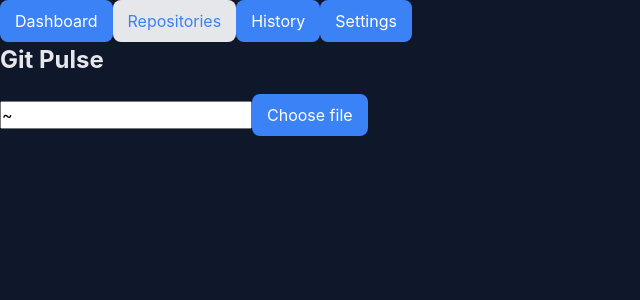
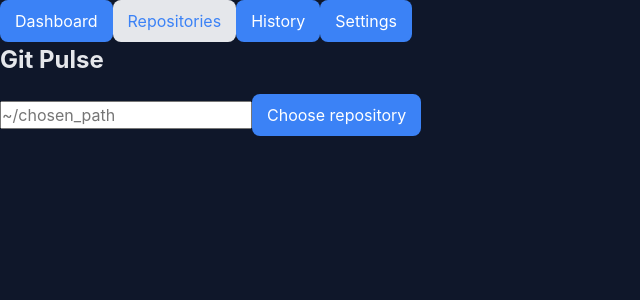
Before and after one commit to Pekaboiz/gitpulse-app, a React (Vite) app: page / in a window 1280 px wide. Both pictures are taken after a click on the button "Repositories". Shown: the top 300 px of the page, without its empty margins (0-640 px from the left). Built offline with nearby package versions, Linux system fonts and the light colour scheme.

Commit message:
test comit

```diff
--- a/src/features/git/components/GitCommit.tsx
+++ b/src/features/git/components/GitCommit.tsx
@@ -1,16 +1,30 @@
-import React, { useState } from 'react'
-import Button from './UI/Button';
+import { useState } from "react";
+import Button from "./UI/Button";
 
-function GitCommit() {
-  const [commitMsg, setCommitMsg] = useState<string>("");
+type Props = {
+  onClick: (commitMsg: string) => void;
+};
+
+function GitCommit({ onClick }: Props) {
+  const [commitMsg, setCommitMsg] = useState("");
+
+  const handleCommit = () => {
+    onClick(commitMsg);
+    setCommitMsg("");
+  };
 
   return (
     <div>
-        <input onChange={(e) => {setCommitMsg(e.target.value)}}
-                type="text" placeholder='commit message'/>
-        <Button onClick={() => {}} label='Commit changes'/>
+      <input
+        value={commitMsg}
+        onChange={(e) => setCommitMsg(e.target.value)}
+        type="text"
+        placeholder="commit message"
+      />
+
+      <Button onClick={handleCommit} label="Commit changes" />
     </div>
-  )
+  );
 }
 
-export default GitCommit
+export default GitCommit;
--- a/src/pages/ReposPage.tsx
+++ b/src/pages/ReposPage.tsx
@@ -1,21 +1,39 @@
-import { useState } from 'react'
-import { parseGitStatus } from '../features/git/model/gitStatusParser';
-import GitFileList from '../features/git/components/GitFileList';
-import { GitFileStatus } from '../features/git/model/gitTypes';
-import { getGitStatus } from '../features/git/api';
-import { GitStatusButton } from '../features/git/components/GitStatusButton';
-import Button from '../features/git/components/UI/Button';
-import { open } from '@tauri-apps/plugin-dialog';
+import { useState } from "react";
+import { open } from "@tauri-apps/plugin-dialog";
 import { invoke } from "@tauri-apps/api/core";
-import GitCommit from '../features/git/components/GitCommit';
+
+import { getGitStatus } from "../features/git/api";
+import { parseGitStatus } from "../features/git/model/gitStatusParser";
+import { GitFileStatus } from "../features/git/model/gitTypes";
+
+import GitFileList from "../features/git/components/GitFileList";
+import GitCommit from "../features/git/components/GitCommit";
+import { GitStatusButton } from "../features/git/components/GitStatusButton";
+import Button from "../features/git/components/UI/Button";
+
+const getErrorMessage = (error: unknown): string => {
+  return error instanceof Error ? error.message : String(error);
+};
 
 const ReposPage = () => {
+  const [files, setFiles] = useState<GitFileStatus[]>([]);
+  const [repoPath, setRepoPath] = useState("");
+  const [repoError, setRepoError] = useState("");
 
-  const [files, setFiles] = useState<GitFileStatus[]>([]);
-  const [repoPath, setRepoPath] = useState<string>("");
-  const [repoError, setRepoError] = useState<string>("");
+  const hasRepository = Boolean(repoPath);
 
-  async function handleGitStatus() {
+  const resetRepositoryData = () => {
+    setFiles([]);
+    setRepoError("");
+  };
+
+  const clearRepository = (error: unknown) => {
+    setRepoPath("");
+    setFiles([]);
+    setRepoError(getErrorMessage(error));
+  };
+
+  const handleGitStatus = async () => {
     if (!repoPath) {
       setRepoError("Сначала выбери Git-репозиторий");
       return;
@@ -23,28 +41,29 @@ const ReposPage = () => {
 
     try {
       const output = await getGitStatus(repoPath);
-      const parsed = parseGitStatus(output);
-      setFiles(parsed);
+      const parsedFiles = parseGitStatus(output);
+
+      setFiles(parsedFiles);
       setRepoError("");
     } catch (error) {
-      setRepoError(String(error));
+      setRepoError(getErrorMessage(error));
     }
-  }
+  };
 
   const selectRepo = async () => {
-    const path = await open({
+    const selectedPath = await open({
       directory: true,
       multiple: false,
-      title: "Выбери Git репозиторий",
+      title: "Выбери Git-репозиторий",
     });
 
-    if (typeof path !== "string") {
+    if (typeof selectedPath !== "string") {
       return;
     }
 
     try {
       const verifiedPath = await invoke<string>("verify_repository", {
-        path,
+        path: selectedPath,
       });
 
       await invoke("save_repository", {
@@ -52,31 +71,64 @@ const ReposPage = () => {
       });
 
       setRepoPath(verifiedPath);
+      resetRepositoryData();
+    } catch (error) {
+      clearRepository(error);
+    }
+  };
+
+  const commitRepo = async (commitMessage: string) => {
+    if (!repoPath) {
+      setRepoError("Сначала выбери Git-репозиторий");
+      return;
+    }
+
+    if (!commitMessage.trim()) {
+      setRepoError("Введите commit message");
+      return;
+    }
+
+    try {
+      console.log("repoPath: ", repoPath);
+      console.log("message: ", commitMessage.trim());
+
+      await invoke("git_commit", {
+        repositoryPath: repoPath,
+        message: commitMessage.trim(),
+      });
+
       setRepoError("");
-      setFiles([]);
+      await handleGitStatus();
     } catch (error) {
-      setRepoPath("");
-      setRepoError(String(error));
-      setFiles([]);
+      setRepoError(getErrorMessage(error));
     }
-};
+  };
 
   return (
     <div>
       <h1>Git Pulse</h1>
 
-      <input id='git_input' value={`~${repoPath}`} className="git_input" placeholder='~/choosen_path'/>
-      <Button onClick={selectRepo} label='Choose file'/>
+      <div>
+        <input
+          id="git_input"
+          className="git_input"
+          value={repoPath ? `~${repoPath}` : ""}
+          placeholder="~/chosen_path"
+          readOnly
+        />
 
-      {repoPath.length > 0 &&
-      <div className="repo_item">
-        <p>Actions</p>
-        <GitCommit/>
-        <GitStatusButton onClick={handleGitStatus}/>
-        <GitFileList files={files}/>
+        <Button onClick={selectRepo} label="Choose repository" />
+      </div>
 
-      </div>
-      }
+      {hasRepository && (
+        <div className="repo_item">
+          <p>Actions</p>
+
+          <GitCommit onClick={commitRepo}/>
+          <GitStatusButton onClick={handleGitStatus} />
+          <GitFileList files={files} />
+        </div>
+      )}
 
       {repoError && (
         <p style={{ color: "red" }}>
@@ -84,7 +136,7 @@ const ReposPage = () => {
         </p>
       )}
     </div>
-  )
-}
+  );
+};
 
-export default ReposPage
+export default ReposPage;
```
Also changed, not shown: 1 other file (tests, documents, lock files or other folders).
